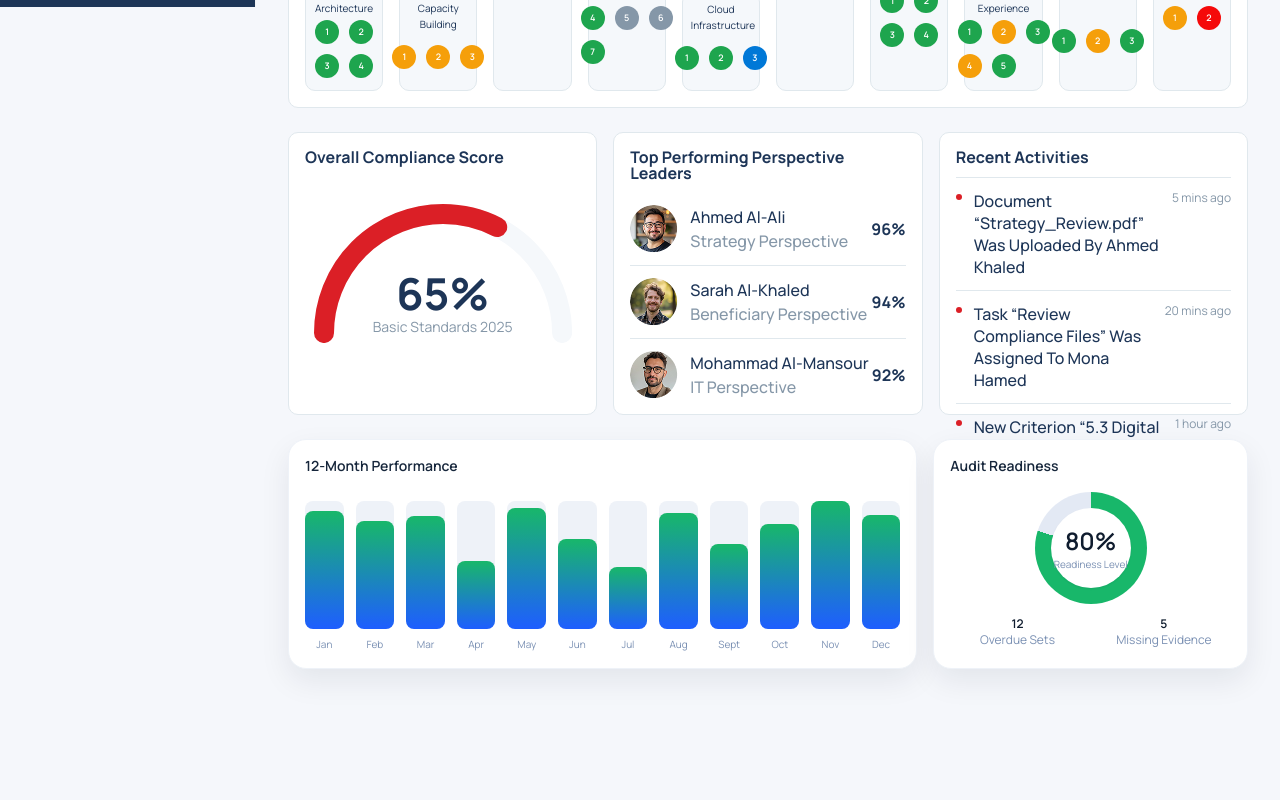
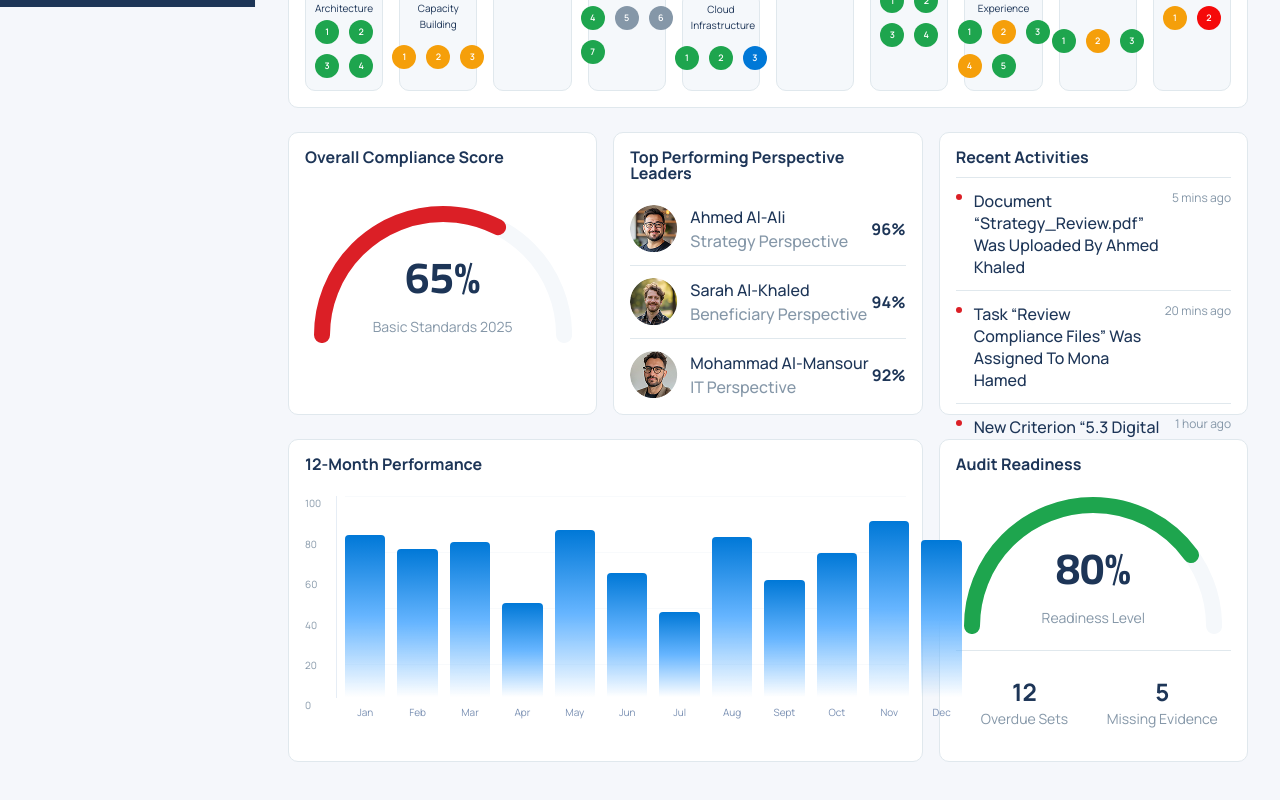
Before and after one commit to waqasshaukat/tahwul-task, a Next.js app: page / in a window 1280 px wide. Shown: the part 793-1593 px from the top of the page. Before the commit the page ends 1510 px from the top, so only its background shows below. Built offline with nearby package versions, Linux system fonts and the light colour scheme.

Commit message:
Home page last section

```diff
--- a/src/app/layout.tsx
+++ b/src/app/layout.tsx
@@ -1,6 +1,6 @@
 import "./globals.css";
 import type { Metadata } from "next";
-import { Manrope, Sora } from "next/font/google";
+import { Manrope, Sora, Cairo } from "next/font/google";
 import AppShell from "@/components/AppShell";
 
 const manrope = Manrope({
@@ -11,6 +11,11 @@ const manrope = Manrope({
 const sora = Sora({
   subsets: ["latin"],
   variable: "--font-sora",
+});
+
+const cairo = Cairo({
+  subsets: ["latin"],
+  variable: "--font-cairo",
 });
 
 export const metadata: Metadata = {
@@ -24,7 +29,7 @@ export default function RootLayout({
   children: React.ReactNode;
 }) {
   return (
-    <html lang="en" className={`${manrope.variable} ${sora.variable}`}>
+    <html lang="en" className={`${manrope.variable} ${sora.variable} ${cairo.variable}`}>
       <body>
         <AppShell>{children}</AppShell>
       </body>
--- a/src/app/page.tsx
+++ b/src/app/page.tsx
@@ -38,12 +38,14 @@ export default function DashboardPage() {
         <ActivityList title="Recent Activities" items={activities} />
       </div>
 
-      <div className="grid gap-4 lg:grid-cols-[2fr_1fr]">
-        <BarChart
-          title="12-Month Performance"
-          values={[72, 66, 69, 42, 74, 55, 38, 71, 52, 64, 78, 70]}
-          labels={["Jan", "Feb", "Mar", "Apr", "May", "Jun", "Jul", "Aug", "Sept", "Oct", "Nov", "Dec"]}
-        />
+      <div className="grid gap-4 lg:grid-cols-3">
+        <div className="lg:col-span-2">
+          <BarChart
+            title="12-Month Performance"
+            values={[72, 66, 69, 42, 74, 55, 38, 71, 52, 64, 78, 70]}
+            labels={["Jan", "Feb", "Mar", "Apr", "May", "Jun", "Jul", "Aug", "Sept", "Oct", "Nov", "Dec"]}
+          />
+        </div>
         <GaugeCard
           title="Audit Readiness"
           value={80}
--- a/src/components/BarChart.tsx
+++ b/src/components/BarChart.tsx
@@ -7,18 +7,44 @@ type Props = {
 export default function BarChart({ title, values, labels }: Props) {
   const max = Math.max(...values);
   return (
-    <div className="card p-4">
-      <h3 className="text-sm font-semibold text-ink-800">{title}</h3>
-      <div className="mt-4 flex h-40 items-end gap-3">
+    <div className="h-[322.09px] w-full rounded-[10px] border border-[#E0E8ED] bg-white p-4">
+      <h3 className="text-[16px] font-bold leading-4 text-[#1D3557]">{title}</h3>
+      <div className="relative mt-6 flex h-56 items-end gap-3 pl-10">
+        <div className="pointer-events-none absolute left-0 top-0 bottom-[22px] w-10 text-[10px] text-[#8597A8]">
+          <span className="absolute right-2 top-0 bottom-0 w-px bg-[#E6EDF5]" />
+          {[100, 80, 60, 40, 20, 0].map((tick, idx) => (
+            <div
+              key={tick}
+              className="absolute left-0"
+              style={{ top: `${(idx / 5) * 100}%` }}
+            >
+              {tick}
+            </div>
+          ))}
+        </div>
+        <div className="pointer-events-none absolute inset-0 z-0 left-10">
+          {[0, 1, 2, 3].map((line) => (
+            <span
+              key={line}
+              className="absolute left-0 right-0 h-px"
+              style={{
+                top: `${(line / 4) * 100}%`,
+                background: "rgba(230, 237, 245, 0.3)",
+              }}
+            />
+          ))}
+        </div>
         {values.map((value, index) => (
-          <div key={`${labels[index]}-${value}`} className="flex flex-1 flex-col items-center gap-2">
-            <div className="flex h-32 w-full items-end rounded-lg bg-slateblue-100">
+          <div key={`${labels[index]}-${value}`} className="relative z-10 flex flex-1 flex-col items-center gap-2">
+            <div className="flex h-44 w-[40.42px] items-end justify-center rounded-lg bg-transparent">
               <div
-                className="w-full rounded-lg bg-gradient-to-t from-brand-500 to-emerald-500"
+                className="w-[40.42px] rounded-t-[4px] bg-gradient-to-t from-transparent via-[#66B5FF] to-[#0078D7]"
                 style={{ height: `${(value / max) * 100}%` }}
               />
             </div>
-            <span className="text-[10px] text-slateblue-500">{labels[index]}</span>
+            <span className="text-[10px] text-slateblue-500">
+              {labels[index]}
+            </span>
           </div>
         ))}
       </div>
--- a/src/components/GaugeCard.tsx
+++ b/src/components/GaugeCard.tsx
@@ -6,32 +6,72 @@ type Props = {
 };
 
 export default function GaugeCard({ title, value, subtitle, meta }: Props) {
+  const size = 258.09;
+  const stroke = 16;
+  const radius = (size - stroke) / 2;
+  const arcLength = Math.PI * radius;
+  const progress = (value / 100) * arcLength;
+  const offset = arcLength - progress;
+
   return (
-    <div className="card p-4">
-      <h3 className="text-sm font-semibold text-ink-800">{title}</h3>
-      <div className="mt-4 flex flex-col items-center gap-3">
-        <div
-          className="flex h-28 w-28 items-center justify-center rounded-full"
-          style={{
-            background: `conic-gradient(#18B76A ${value * 3.6}deg, #E3E9F4 0deg)`,
-          }}
-        >
-          <div className="flex h-20 w-20 flex-col items-center justify-center rounded-full bg-white shadow-subtle">
-            <span className="text-2xl font-semibold text-ink-900">{value}%</span>
-            <span className="text-[10px] text-slateblue-500">{subtitle}</span>
+    <div className="h-[322.09px] w-full rounded-[10px] border border-[#E0E8ED] bg-white p-4">
+      <h3 className="text-[16px] font-bold leading-4 text-[#1D3557]">
+        {title}
+      </h3>
+      <div className="mt-2 flex flex-1 items-center justify-center">
+        <div className="relative h-[170px] w-[258.09px] -translate-y-4">
+          <svg
+            className="absolute bottom-0 left-0"
+            width={size}
+            height={size / 2 + stroke / 2}
+            viewBox={`0 0 ${size} ${size / 2 + stroke / 2}`}
+            fill="none"
+          >
+            <path
+              d={`M${stroke / 2} ${size / 2} A${radius} ${radius} 0 0 1 ${
+                size - stroke / 2
+              } ${size / 2}`}
+              stroke="#F5F8FB"
+              strokeWidth={stroke}
+              strokeLinecap="round"
+            />
+            <path
+              d={`M${stroke / 2} ${size / 2} A${radius} ${radius} 0 0 1 ${
+                size - stroke / 2
+              } ${size / 2}`}
+              stroke="#1EA54E"
+              strokeWidth={stroke}
+              strokeLinecap="round"
+              strokeDasharray={arcLength}
+              strokeDashoffset={offset}
+            />
+          </svg>
+          <div className="absolute bottom-2 left-1/2 w-full -translate-x-1/2 text-center">
+            <p className="font-cairo text-[44px] font-bold leading-[44px] text-[#1D3557]">
+              {value}%
+            </p>
+            <p className="mt-5 text-[14px] font-normal leading-4 text-[#8597A8]">
+              {subtitle}
+            </p>
           </div>
         </div>
-        {meta && (
-          <div className="grid w-full grid-cols-2 gap-3 text-center text-xs">
+      </div>
+      {meta && (
+        <div className="mt-auto border-t border-[#E0E8ED] pt-[32.76px] pb-[24.84px]">
+          <div className="grid grid-cols-2 text-center">
             {meta.map((item) => (
-              <div key={item.label}>
-                <p className="text-ink-900 font-semibold">{item.value}</p>
-                <p className="text-slateblue-500">{item.label}</p>
+              <div key={item.label} className="flex flex-col items-center">
+                <p className="text-[24px] font-bold leading-4 text-[#1D3557]">
+                  {item.value}
+                </p>
+                <p className="mt-[10.98px] text-[14px] font-normal leading-4 text-[#8597A8]">
+                  {item.label}
+                </p>
               </div>
             ))}
           </div>
-        )}
-      </div>
+        </div>
+      )}
     </div>
   );
 }
--- a/src/components/SemiGaugeCard.tsx
+++ b/src/components/SemiGaugeCard.tsx
@@ -12,7 +12,7 @@ export default function SemiGaugeCard({
   color = "#DB1F26",
 }: Props) {
   const size = 258.09;
-  const stroke = 20;
+  const stroke = 16;
   const radius = (size - stroke) / 2;
   const arcLength = Math.PI * radius;
   const progress = (value / 100) * arcLength;
@@ -52,10 +52,10 @@ export default function SemiGaugeCard({
             />
           </svg>
           <div className="absolute bottom-2 left-1/2 w-full -translate-x-1/2 text-center">
-            <p className="text-[44px] font-bold leading-[44px] text-[#1D3557]">
+            <p className="font-cairo text-[44px] font-bold leading-[44px] text-[#1D3557]">
               {value}%
             </p>
-            <p className="mt-1 text-[14px] font-normal leading-4 text-[#8597A8]">
+            <p className="mt-5 text-[14px] font-normal leading-4 text-[#8597A8]">
               {subtitle}
             </p>
           </div>
--- a/tailwind.config.ts
+++ b/tailwind.config.ts
@@ -7,6 +7,7 @@ const config: Config = {
       fontFamily: {
         sans: ["var(--font-manrope)", "ui-sans-serif", "system-ui"],
         display: ["var(--font-sora)", "var(--font-manrope)", "ui-sans-serif"],
+        cairo: ["var(--font-cairo)", "var(--font-manrope)", "ui-sans-serif"],
       },
       colors: {
         ink: {
```
